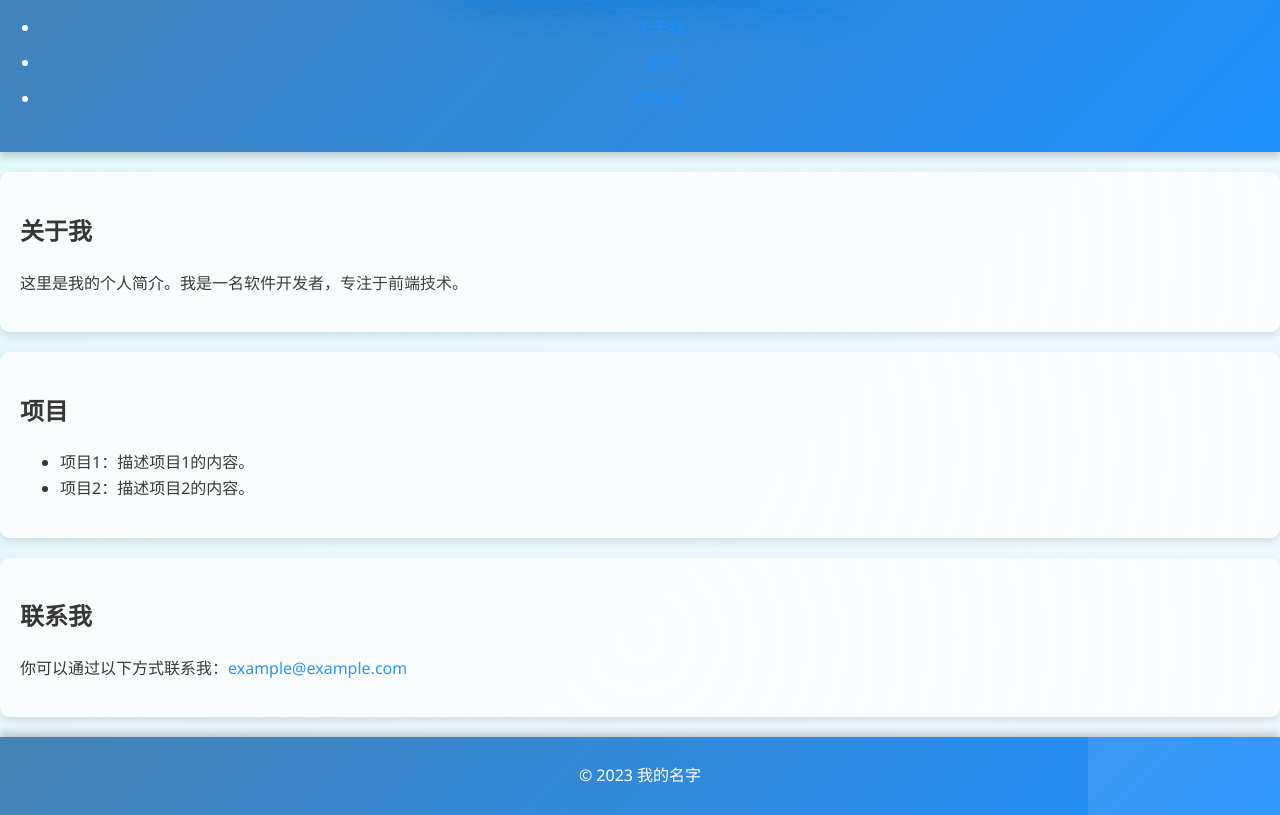
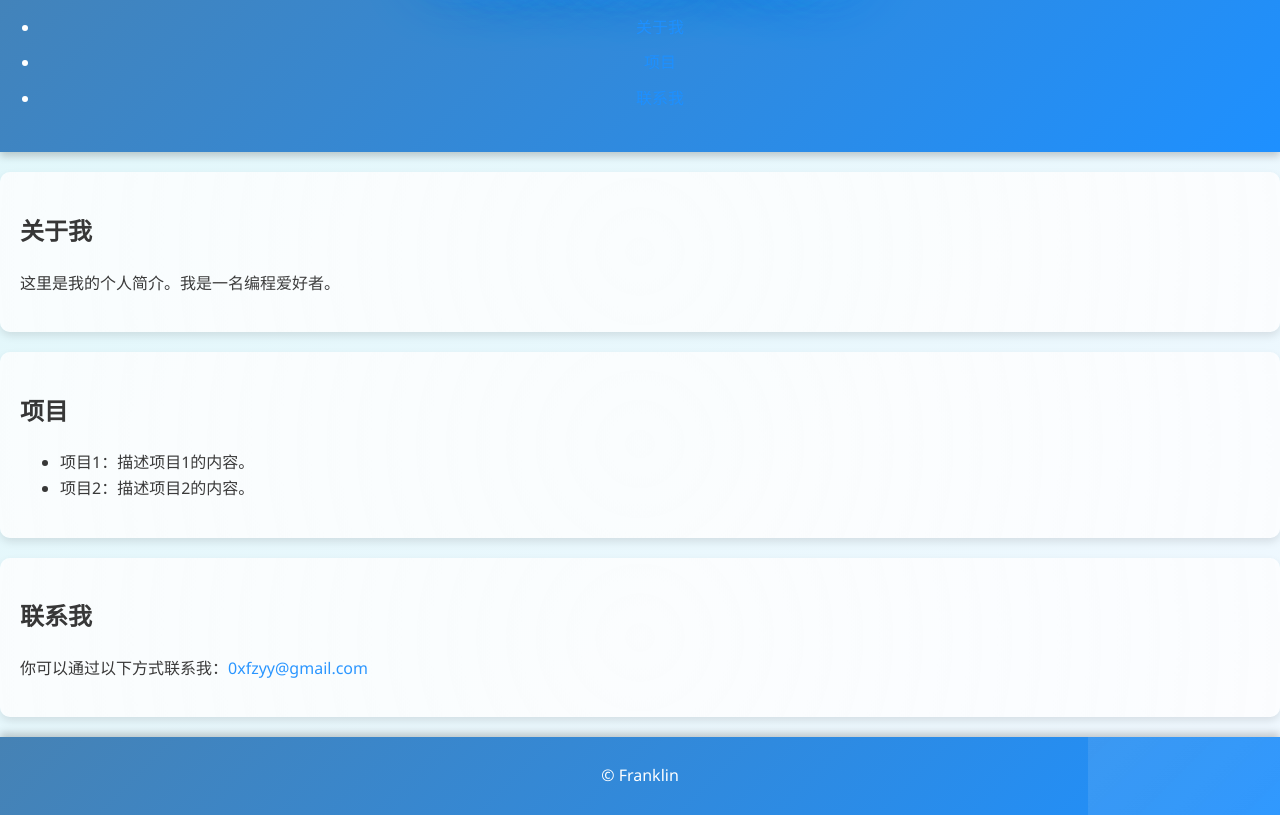
Before and after one commit to 0xfzyy/Introduction_website, a plain HTML site: page index.html in a window 1280 px wide. Shown: the part 128-943 px from the top of the page. Drawn offline with Linux system fonts and the light colour scheme.

Commit message:
index.html

```diff
--- a/index.html
+++ b/index.html
@@ -20,7 +20,7 @@
     <main>
         <section id="about">
             <h2>关于我</h2>
-            <p>这里是我的个人简介。我是一名软件开发者，专注于前端技术。</p>
+            <p>这里是我的个人简介。我是一名编程爱好者。</p>
         </section>
         <section id="projects">
             <h2>项目</h2>
@@ -31,11 +31,11 @@
         </section>
         <section id="contact">
             <h2>联系我</h2>
-            <p>你可以通过以下方式联系我：<a href="mailto:example@example.com">example@example.com</a></p>
+            <p>你可以通过以下方式联系我：<a href="mailto:example@example.com">0xfzyy@gmail.com</a></p>
         </section>
     </main>
     <footer>
-        <p>&copy; 2023 我的名字</p>
+        <p>&copy; Franklin </p>
     </footer>
     <script src="script.js"></script>
 </body>
```
